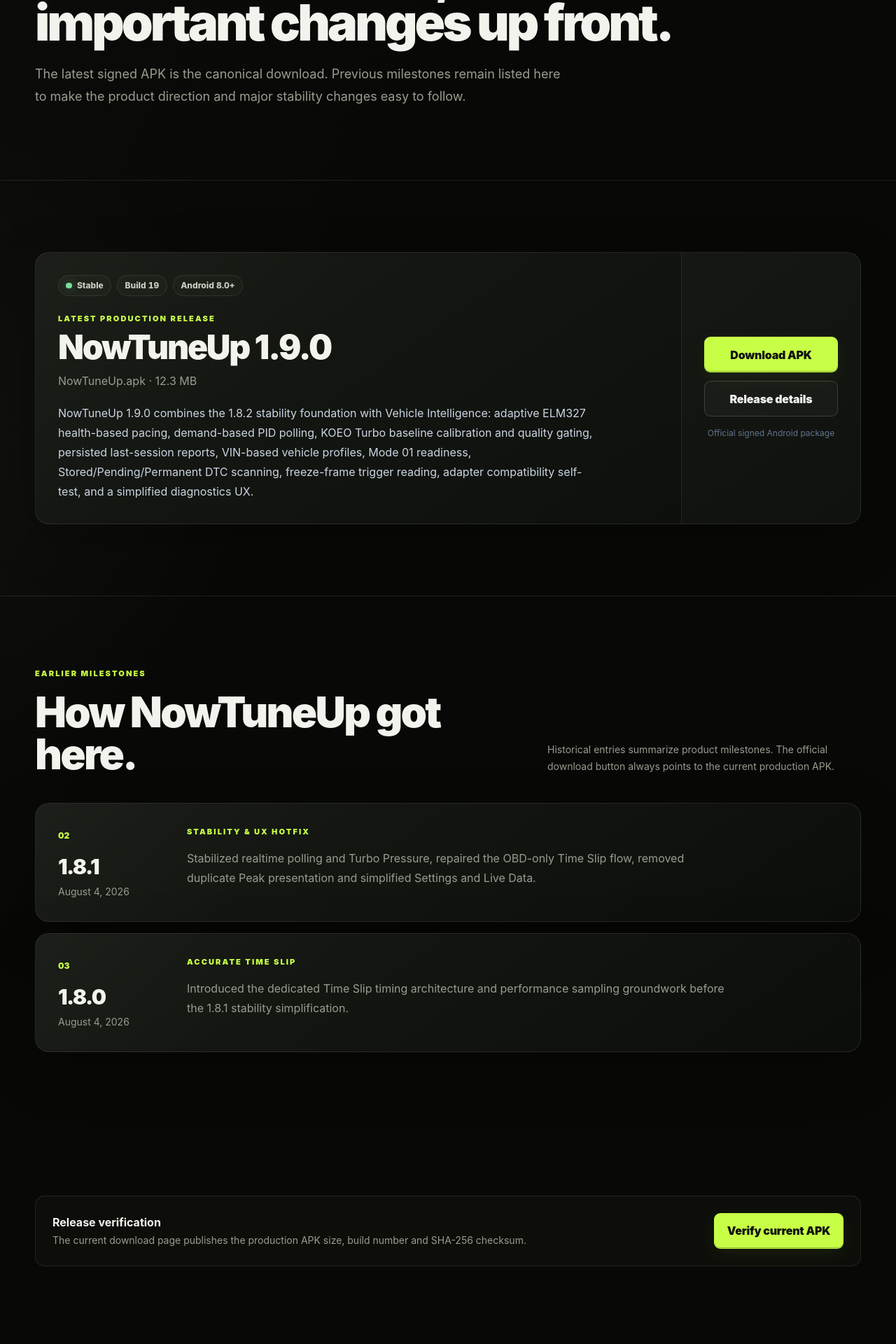
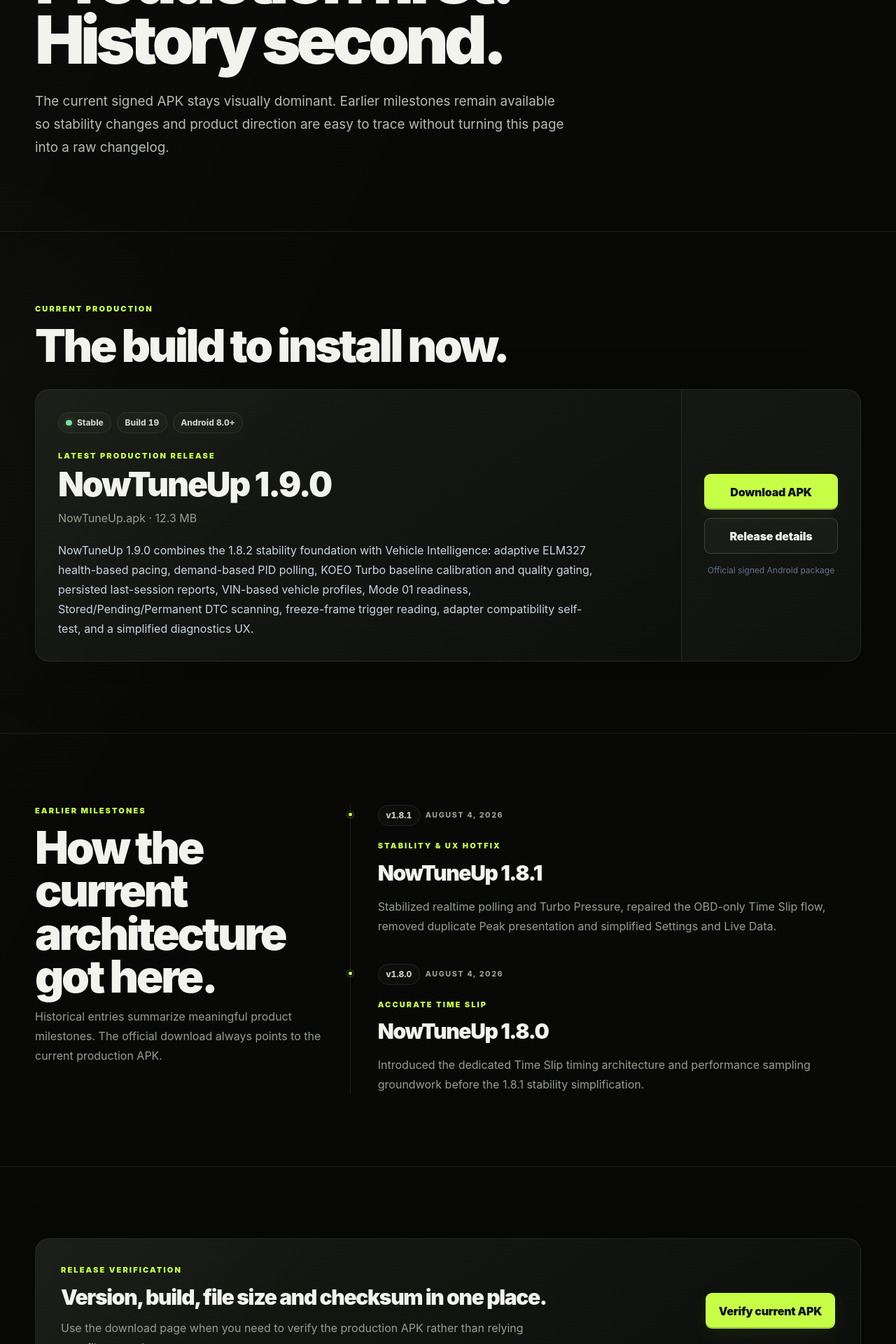
Before and after one commit to kzabCde/NowTuneUp-Smart-OBD-Vehicle-Monitor, a Next.js app in the folder web/: page /releases in a window 1280 px wide. Shown: the part 280-2200 px from the top of the page at 70% size. Built offline with nearby package versions, Linux system fonts and the light colour scheme; no server answers.

Commit message:
Redesign release history timeline

```diff
--- a/web/app/releases/page.tsx
+++ b/web/app/releases/page.tsx
@@ -26,47 +26,52 @@
 export default function Releases() {
   return (
     <>
-      <section className="shell section-space">
-        <p className="eyebrow">Release history</p>
-        <h1 className="mt-4 max-w-5xl text-5xl font-black leading-[.96] tracking-[-0.055em] md:text-7xl">Production builds, with the important changes up front.</h1>
-        <p className="muted mt-6 max-w-3xl text-lg leading-8">The latest signed APK is the canonical download. Previous milestones remain listed here to make the product direction and major stability changes easy to follow.</p>
+      <section className="page-hero">
+        <div className="shell">
+          <p className="eyebrow">Release history</p>
+          <h1 className="page-title mt-4">Production first. History second.</h1>
+          <p className="page-lede mt-7">The current signed APK stays visually dominant. Earlier milestones remain available so stability changes and product direction are easy to trace without turning this page into a raw changelog.</p>
+        </div>
       </section>
 
       <section className="section-rule">
         <div className="shell section-space">
+          <div className="section-heading mb-8"><p className="eyebrow">Current production</p><h2 className="section-title">The build to install now.</h2></div>
           <ReleaseCard release={localRelease} />
         </div>
       </section>
 
       <section className="section-rule">
-        <div className="shell section-space">
-          <div className="flex flex-col justify-between gap-4 md:flex-row md:items-end">
-            <div><p className="eyebrow">Earlier milestones</p><h2 className="mt-4 text-4xl font-black tracking-[-0.045em] md:text-6xl">How NowTuneUp got here.</h2></div>
-            <p className="muted max-w-md text-sm leading-6">Historical entries summarize product milestones. The official download button always points to the current production APK.</p>
+        <div className="shell section-space grid gap-10 lg:grid-cols-[.72fr_1.28fr]">
+          <div className="section-heading lg:sticky lg:top-28 lg:self-start">
+            <p className="eyebrow">Earlier milestones</p>
+            <h2 className="section-title">How the current architecture got here.</h2>
+            <p className="section-copy">Historical entries summarize meaningful product milestones. The official download always points to the current production APK.</p>
           </div>
 
-          <div className="mt-10 grid gap-4">
-            {history.map((release, index) => (
-              <article key={release.version} className="panel grid gap-6 p-6 md:grid-cols-[160px_1fr] md:p-8">
-                <div>
-                  <span className="text-xs font-black text-cyan-300">0{index + 2}</span>
-                  <p className="mt-4 text-3xl font-black tracking-[-0.05em]">{release.version}</p>
-                  <p className="muted mt-2 text-sm">{release.date}</p>
-                </div>
-                <div>
-                  <p className="eyebrow">{release.label}</p>
-                  <p className="muted mt-4 max-w-3xl leading-7">{release.description}</p>
-                </div>
+          <div className="release-rail grid gap-10">
+            {history.map((release) => (
+              <article key={release.version} className="release-dot">
+                <div className="flex flex-wrap items-center gap-2"><span className="chip">v{release.version}</span><span className="data-label">{release.date}</span></div>
+                <p className="eyebrow mt-5">{release.label}</p>
+                <h3 className="mt-3 text-3xl font-black tracking-[-0.045em]">NowTuneUp {release.version}</h3>
+                <p className="muted mt-4 max-w-3xl leading-7">{release.description}</p>
               </article>
             ))}
           </div>
         </div>
       </section>
 
-      <section className="shell section-space">
-        <div className="panel-soft flex flex-col justify-between gap-4 p-6 md:flex-row md:items-center">
-          <div><strong>Release verification</strong><p className="muted mt-1 text-sm">The current download page publishes the production APK size, build number and SHA-256 checksum.</p></div>
-          <Link href="/download" className="button">Verify current APK</Link>
+      <section className="section-rule">
+        <div className="shell section-space">
+          <div className="panel grid gap-6 p-7 md:grid-cols-[1fr_auto] md:items-center md:p-9">
+            <div>
+              <p className="eyebrow">Release verification</p>
+              <h2 className="mt-3 text-3xl font-black tracking-[-0.045em]">Version, build, file size and checksum in one place.</h2>
+              <p className="muted mt-3 max-w-2xl leading-7">Use the download page when you need to verify the production APK rather than relying on a filename alone.</p>
+            </div>
+            <Link href="/download" className="button">Verify current APK</Link>
+          </div>
         </div>
       </section>
     </>
```
